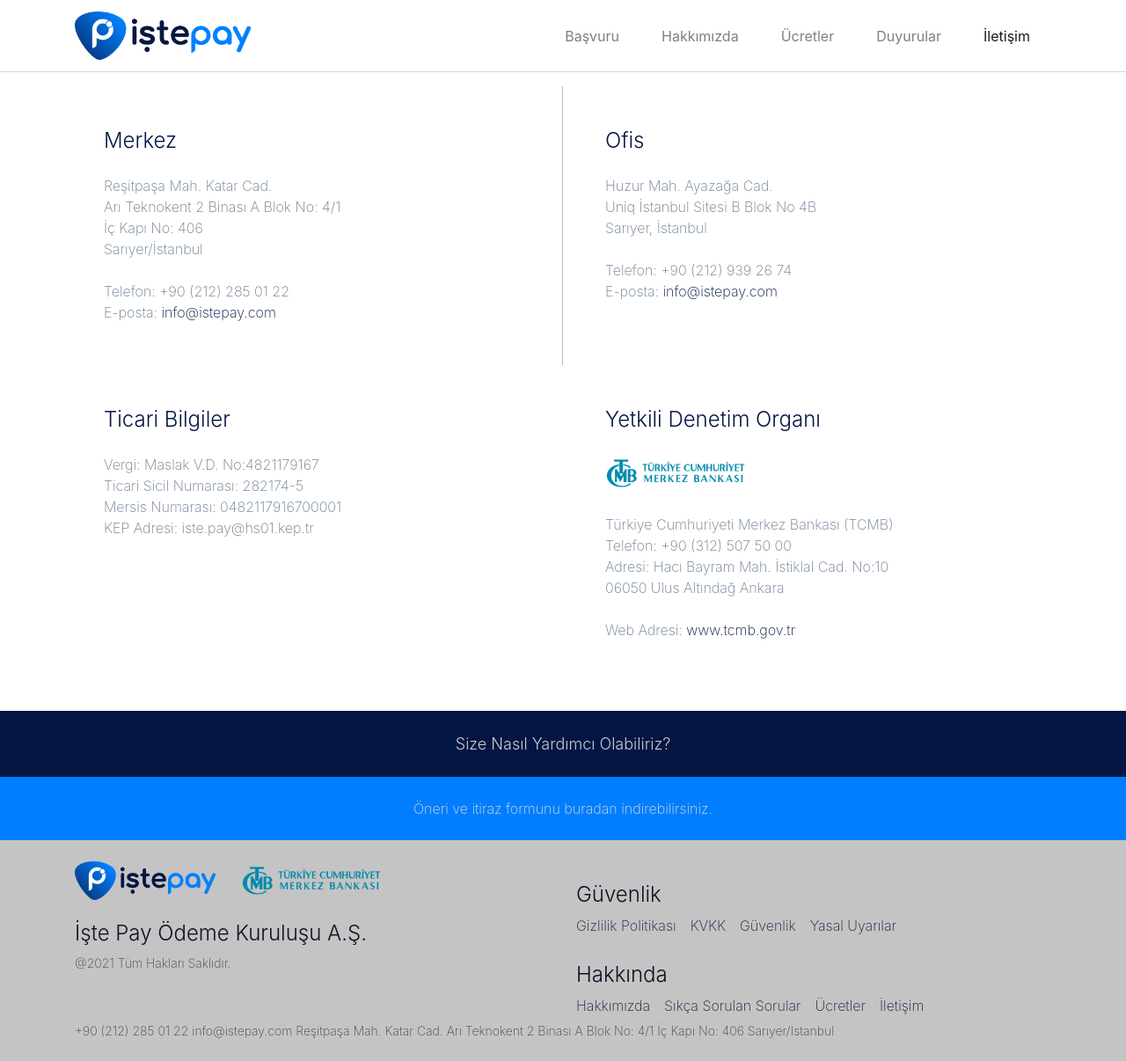
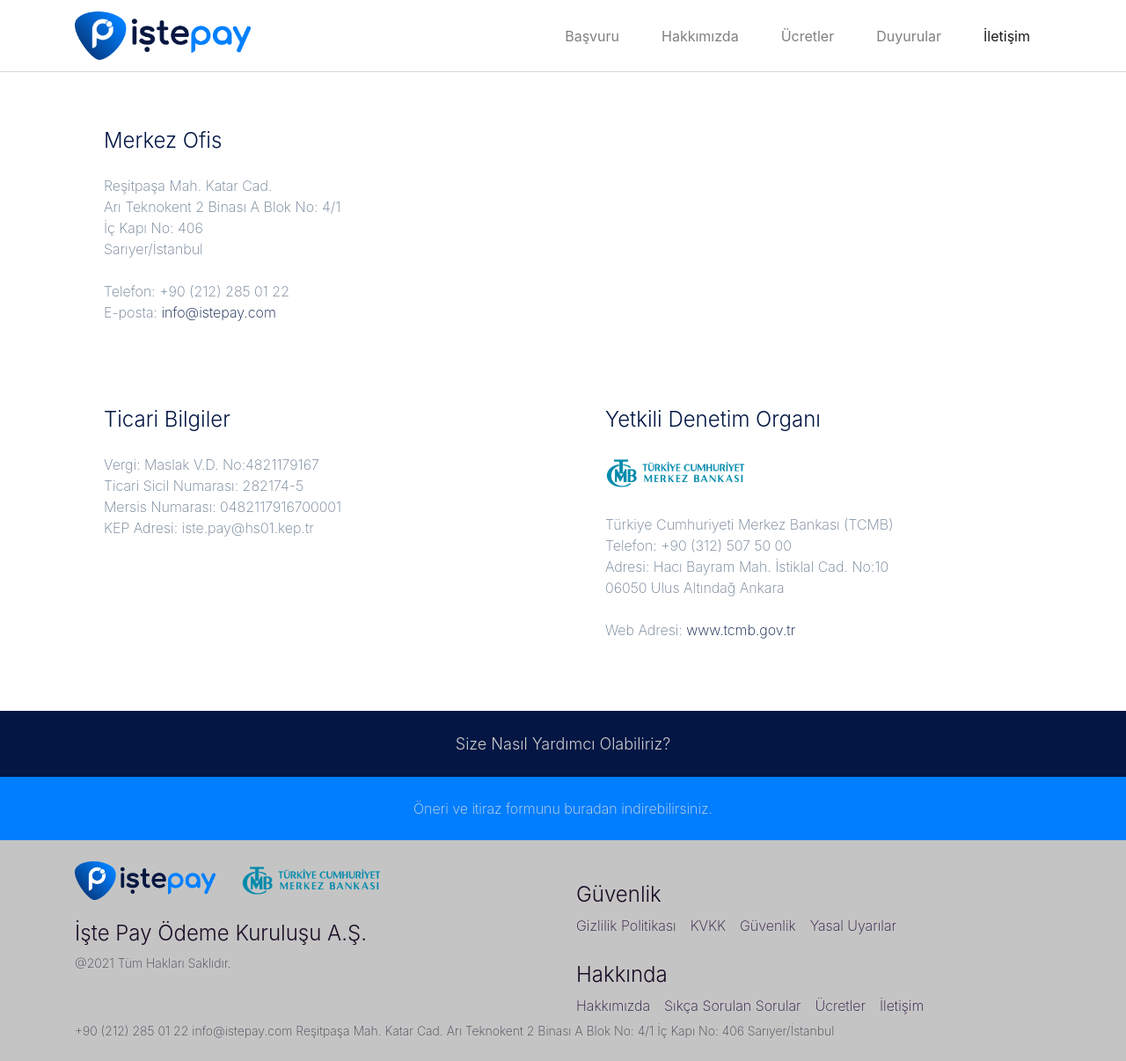
Before and after one commit to Valensas/valenspara.com, a Jekyll site: the page built from contact.md, in a window 1280 px wide. Shown: the whole page at 88% size. Built offline with Jekyll 4.4.1, drawn with Linux system fonts in a browser that asks for light colours; nearby versions of some CDN libraries.

Commit message:
Update contact.md
secondary address removed

```diff
--- a/contact.md
+++ b/contact.md
@@ -14,13 +14,6 @@
        - line: Arı Teknokent 2 Binası A Blok No:<span> 4/1
        - line: İç Kapı No:<span> 406
        - line: Sarıyer/İstanbul
-    - title: Ofis
-      phone: +90 (212) 939 26 74
-      mail: info@istepay.com
-      address:
-      - line: Huzur Mah. Ayazağa Cad.
-      - line: Uniq İstanbul Sitesi B Blok No 4B
-      - line: Sarıyer, İstanbul
     # - title: Yedek Veri Merkezi, İzmir
     #   phone: +90 (232) 504 11 65
     #   fax: +90 232 504 11 65
```
Also changed, not shown: other parts of contact.md (+1 -1 lines).
